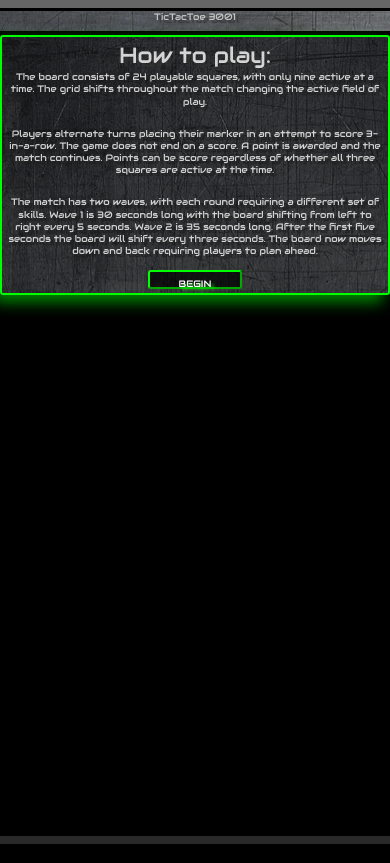
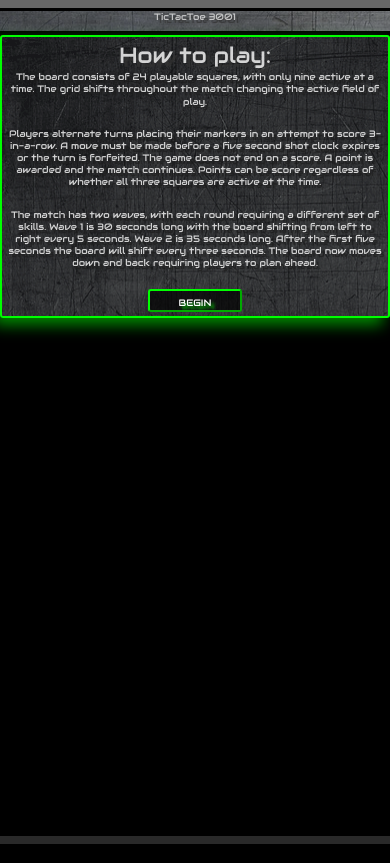
Before and after one commit to AnthonyCorrado/t3-3001-firebase, a PHP site: page / in a window 390 px wide. Run offline with PHP 8.4, Linux system fonts and the light colour scheme; some libraries are stand-ins or nearby versions.

Commit message:
gearing up to deploy to firebase

```diff
--- a/css/style.css
+++ b/css/style.css
@@ -40,7 +40,8 @@ body {
 .custom-button {
 	width: 25%;
 	margin: 0 auto;
-	margin-top: -2%;
+	margin-top: 0;
+	padding-top: 1%;
 	color: #FFF;
 	border: 2px outset lime;
 	border-radius: 3px;
@@ -514,6 +515,12 @@ span {
   .test {border: 5px solid rgba(0, 255, 0, 1); }
   .test:hover {border: 5px solid rgba(255, 0, 0, 1); }
 }
+@media (max-width: 1040px) {
+	.custom-button {
+		padding-top: 1%;
+		padding-bottom: 2%;
+	}
+}
 
 @media (min-width: 641px) {
   .test {border: 4px solid rgba(0, 255, 0, 1); }
@@ -535,6 +542,10 @@ span {
 	.startPrompt {
 		margin: 0;
 		width: 100%;
+	}
+	.custom-button {
+		padding-top: 0;
+		padding-bottom: 5%;
 	}
 	#main-timer {
 		height: 36px;
--- a/index.html
+++ b/index.html
@@ -37,7 +37,7 @@
 					The board consists of 24 playable squares, with only nine active at a time. The grid shifts throughout the match changing the active field of play.
 				</p>
 				<p class="font-helper">
-					Players alternate turns placing their marker in an attempt to score 3-in-a-row.
+					Players alternate turns placing their markers in an attempt to score 3-in-a-row. A move must be made before a five second shot clock expires or the turn is forfeited.
 					The game does not end on a score. A point is awarded and the match continues. Points can be score regardless of whether all three squares are active at the time.
 				<p>
 				<p class="font-helper">
```
Also changed, not shown: 1 other file.
